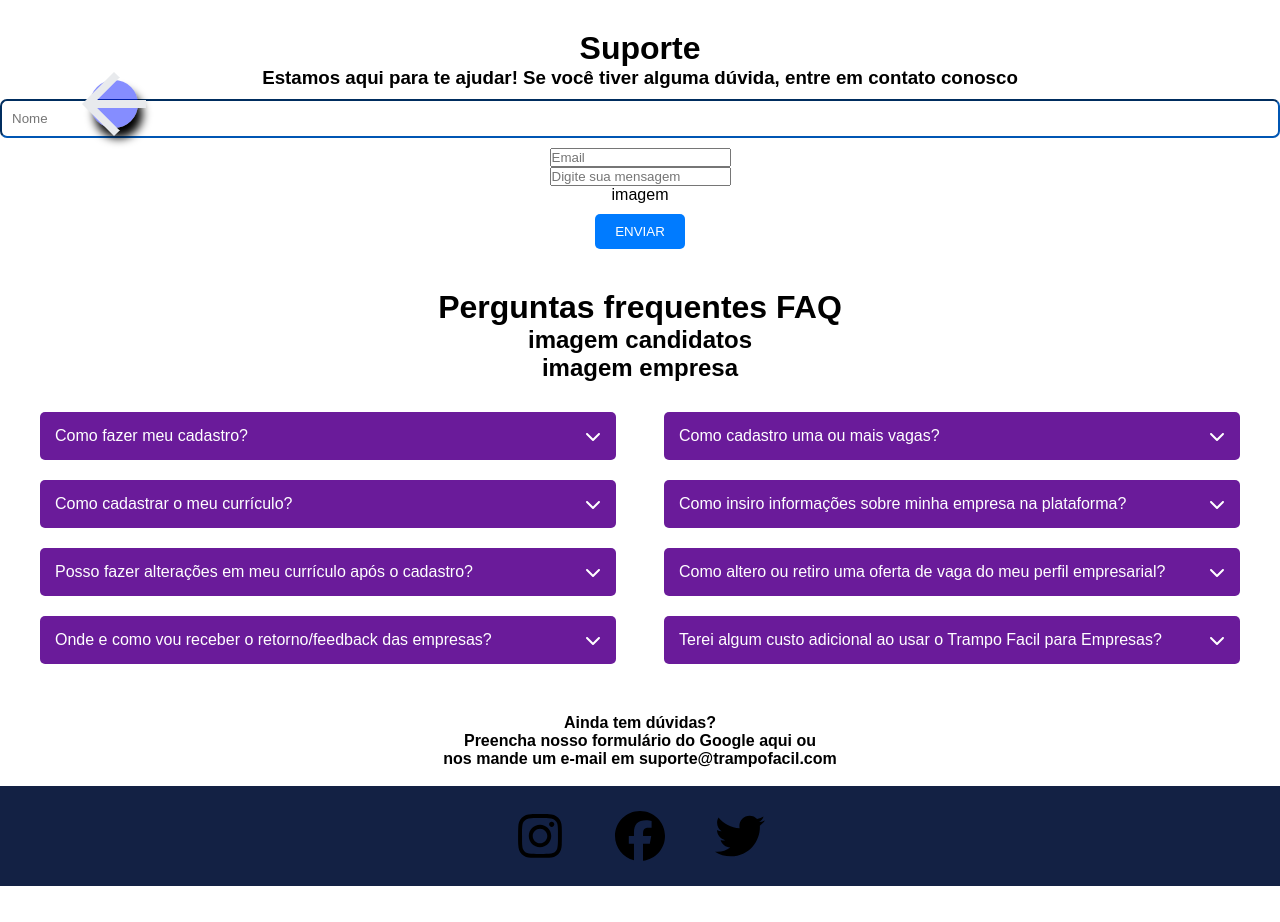
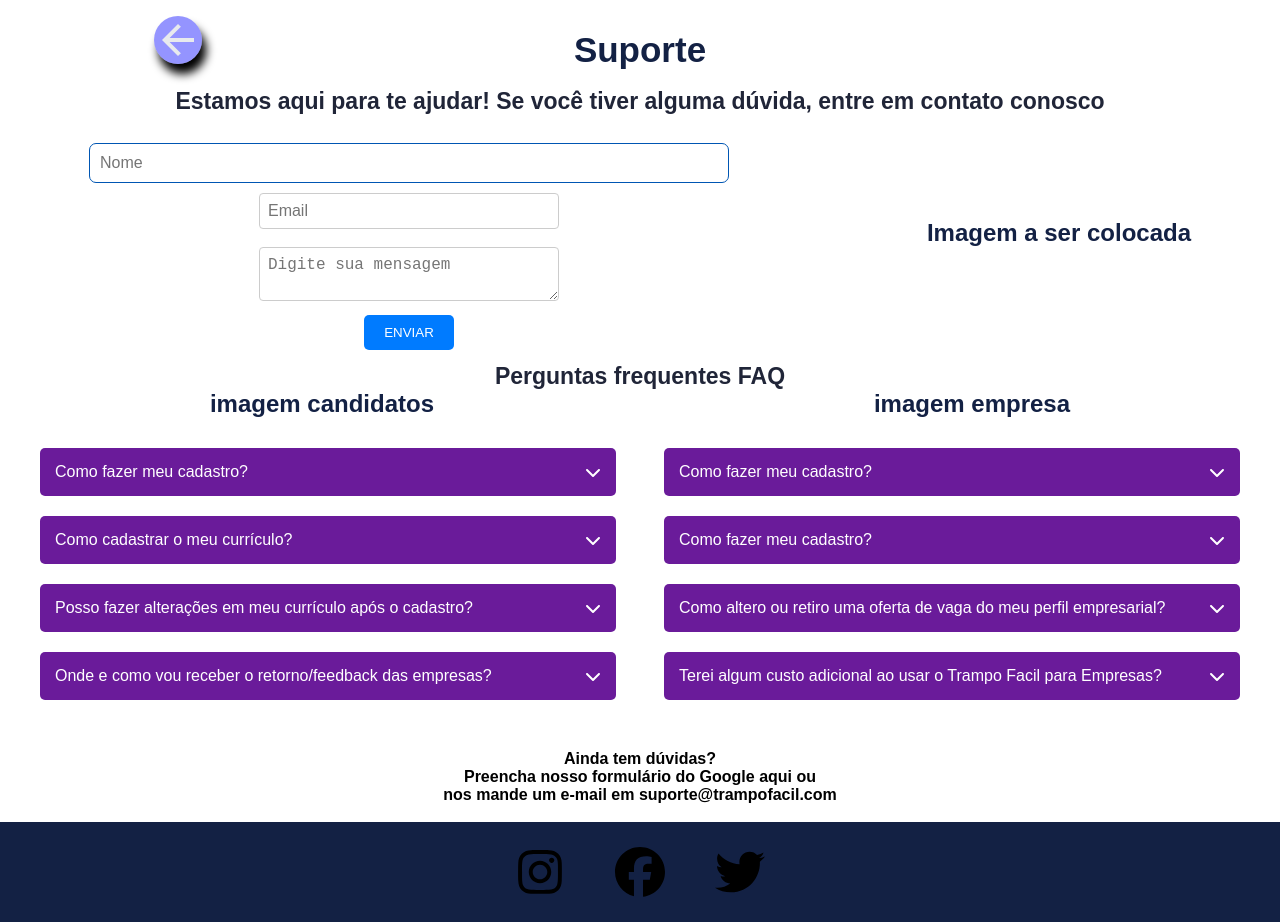
Before and after one commit to Mortari03/trampos-bauru, a React (Create React App) app: page /suporte in a window 1280 px wide. Before the commit the page ends 886 px from the top, so only its background shows below. Built offline with nearby package versions, Linux system fonts and the light colour scheme.

Commit message:
Tela-Suporte Finalizada

```diff
--- a/src/estilo/suporte.css
+++ b/src/estilo/suporte.css
@@ -1,12 +1,21 @@
 /*Pagina de suporte*/
 
-.Sup,
-.Faq {
+.Sup, .Faq {
   text-align: center;
   margin-bottom: 20px;
   margin-top: 30px;
+  color:  #132144;
 }
 
+.TagSup{
+  color:  #132144 ;
+  font-size: 35px;
+}
+
+.TagPrincipal{
+  color:    #202538;
+  font-size: 23px;
+}
 .DivCentro {
   display: flex;
   justify-content: center;
@@ -33,7 +42,54 @@
   border-radius: 5px;
   cursor: pointer;
   transition: background-color 0.3s ease;
+
 }
+
+.ContainerSup{
+  display: flex; /* Alinha os itens em linha */
+  justify-content: space-around; /* Espaço igual entre os itens */
+  align-items: center; /* Alinha os itens verticalmente ao centro */
+  gap: 20px; /* Espaço entre as divs (opcional) */
+}
+.DadosSup{
+  height: 200px;
+  width: 50%;
+}
+
+.BarraNome{
+  width: 50px;
+  padding: 8px;
+  border: 1px solid #ccc;
+  border-radius: 4px; /* Bordas arredondadas */
+  font-size: 16px; /* Tamanho da fonte */
+}
+
+.BarraEmail{
+  width: 300px;
+  padding: 8px;
+  border: 1px solid #ccc;
+  border-radius: 4px; /* Bordas arredondadas */
+  font-size: 16px; /* Tamanho da fonte */
+}
+
+.AreaImagem{
+  align-self:center
+
+}
+.ContainerFaq{
+  display: flex;
+  justify-content: space-around; /* Espaço igual entre os itens */
+  align-items: center;
+  gap: 20px;
+}
+
+.imgCandidatos{
+  width: 100%; /* Ajuste a largura das imagens conforme necessário */
+  max-width: 300px; /* Largura máxima das imagens para manter proporção */
+  height: auto; /* Mantém a proporção das imagens */
+  display: block; /* Remove espaços em branco abaixo das imagens */
+}
+.ImgEmpresas{}
 
 .FAQItem:hover {
   background-color: #8e24aa; /* Cor ao passar o mouse */
@@ -75,7 +131,7 @@
 }
 
 .Botao-Voltar {
-  background-color: rgba(0, 17, 255, 0.479);
+  background-color: rgba(0, 0, 255, 0.418);
   border-radius: 50%;
   margin: 5%;
   box-shadow: 4.5px 10px 10px black;
@@ -85,10 +141,10 @@
   /* Ajuste conforme necessário */
   display: flex;
   justify-content: center;
-  align-items: center;
-  top: 2%;
-  left: 2%;
+  top: -6%;
+  left: 7%;
   position: absolute;
   cursor: pointer;
   transition: transform 0.3s;
+
 }
--- a/src/paginas/suporte.tsx
+++ b/src/paginas/suporte.tsx
@@ -35,11 +35,11 @@ const Suporte: React.FC = () => {
       answer: "Lorem, ipsum dolor.",
     },
     {
-      question: "Como cadastro uma ou mais vagas?",
+      question: "Como fazer meu cadastro?",
       answer: "Lorem, ipsum dolor.",
     },
     {
-      question: "Como insiro informações sobre minha empresa na plataforma?",
+      question: "Como fazer meu cadastro?",
       answer: "Lorem ipsum dolor sitem.",
     },
     {
@@ -58,41 +58,49 @@ const Suporte: React.FC = () => {
 
     <div>
       <div className="Sup">
-        <h1>Suporte</h1>
+        <h1 className="TagSup">Suporte</h1>
+          <br />
 
-        <h3>Estamos aqui para te ajudar! Se você tiver alguma
-        dúvida, entre em contato conosco</h3>
+        <h3 className="TagPrincipal">Estamos aqui para te ajudar! Se você tiver alguma
+          dúvida, entre em contato conosco</h3>
+          <br />
+        <div className="ContainerSup">
 
-        <div className="DadosSup">
+          <div className="DadosSup">
 
-        <input type="text" placeholder="Nome"/>
 
-        <br />
+            <input className="BarraNome" type="Text" placeholder="Nome" />
 
-        <input type="Email" placeholder="Email"/>
+            <br />
 
-        <br />
+            <input className="BarraEmail" type="Email" placeholder="Email" />
+            <br />
+            <br />
+            <textarea placeholder="Digite sua mensagem" className="BarraEmail"></textarea>
+            <br />
+            <div className="botao_login">
+              <button>ENVIAR</button>
+            </div>
 
-        <input type="textarea" placeholder="Digite sua mensagem   "/>
+          </div>
 
-        </div>
-
-        <div className="AreaImagem">
-          imagem
-        </div>
-
-        <div className="botao_login">
-          <button>ENVIAR</button>
+          <div className="AreaImagem">
+            <h2>Imagem a ser colocada</h2>
+          </div>
         </div>
 
       </div>
       <div className="Faq">
 
-        <h1>Perguntas frequentes FAQ</h1>
+        <h1 className="TagPrincipal">Perguntas frequentes FAQ</h1>
 
-        <div>
-          <h2 className="ImgCandidatos">imagem candidatos</h2>
-          <h2 className="imgEmpresas">imagem empresa</h2>
+        <div className="ContainerFaq">
+
+            <div><h2 className="ImgCandidatos">imagem candidatos</h2>
+            </div>
+            <div><h2 className="imgEmpresas">imagem empresa</h2>
+            </div>
+
         </div>
 
       </div>
```
